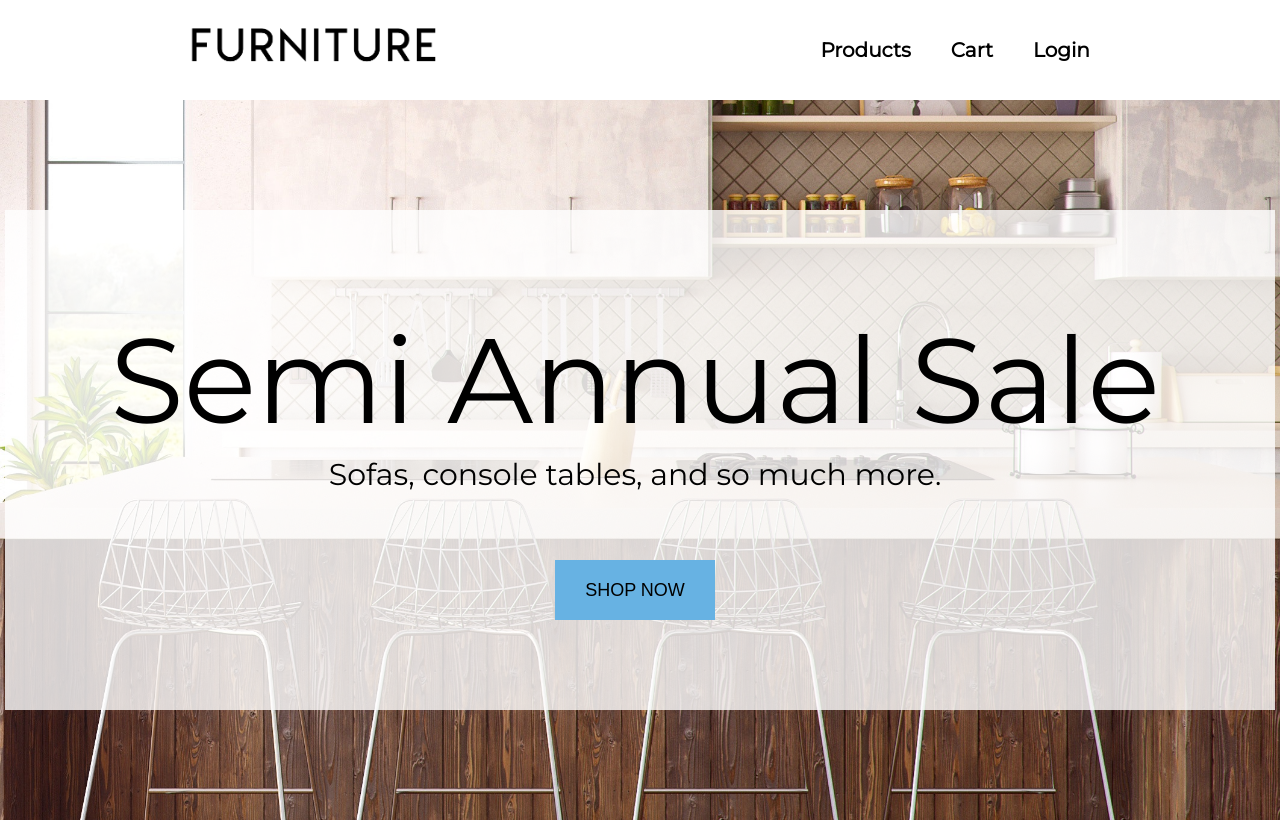
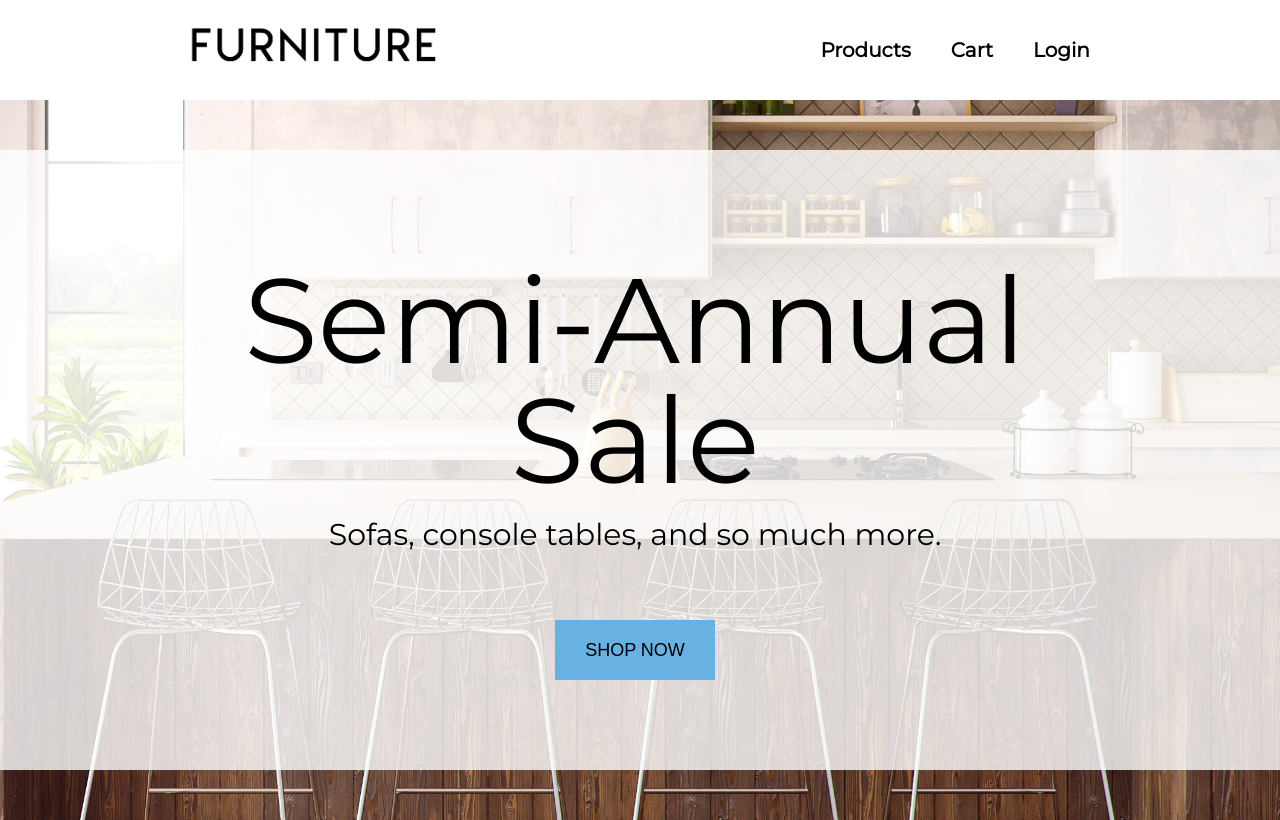
Before and after one commit to ginaperez/personal-project, a React (Create React App) app: page /#/ in a window 1280 px wide. Built offline with nearby package versions, Linux system fonts and the light colour scheme; what redux-promise-middleware would draw is missing.

Commit message:
build folder added

```diff
--- a/src/components/Cart/Cart.scss
+++ b/src/components/Cart/Cart.scss
@@ -80,8 +80,6 @@
         width: 375px;
         .cart-item {
             width: 275px;
-            form {
-            }
         }
     }
 }
--- a/src/components/Inventory/Inventory.scss
+++ b/src/components/Inventory/Inventory.scss
@@ -104,14 +104,6 @@
 
 @media (max-width: 375px) {
   .inventory-main-area {
-    .search-area-inventory {
-      .search-button {
-
-      }
-      .search-input-box {
-
-      }
-    }
     .inventory-grid {
       .inventory-child {
         margin: 10px 10px 10px 2%;
--- a/src/components/Landing/Landing.js
+++ b/src/components/Landing/Landing.js
@@ -11,7 +11,7 @@ export default class Landing extends React.Component {
             <div className='landing-main'>
                 <div className='picture-element'>
                     <div className='header-container'>
-                        <h1 >Semi Annual Sale</h1>
+                        <h1 >Semi-Annual Sale</h1>
                         <h2>Sofas, console tables, and so much more.</h2>
                         <Link to='/products'><button className='landing-button'>Shop Now</button></Link>
                     </div>
--- a/src/components/Landing/Landing.scss
+++ b/src/components/Landing/Landing.scss
@@ -44,9 +44,6 @@
 @media (max-width: 1000px) {
     .landing-main {
         .picture-element {
-            .header-container {
-
-            }
             h1 {
                 font-size: 80px;
             }
```
Also changed, not shown: 20 other files (tests, documents, lock files or other folders).
